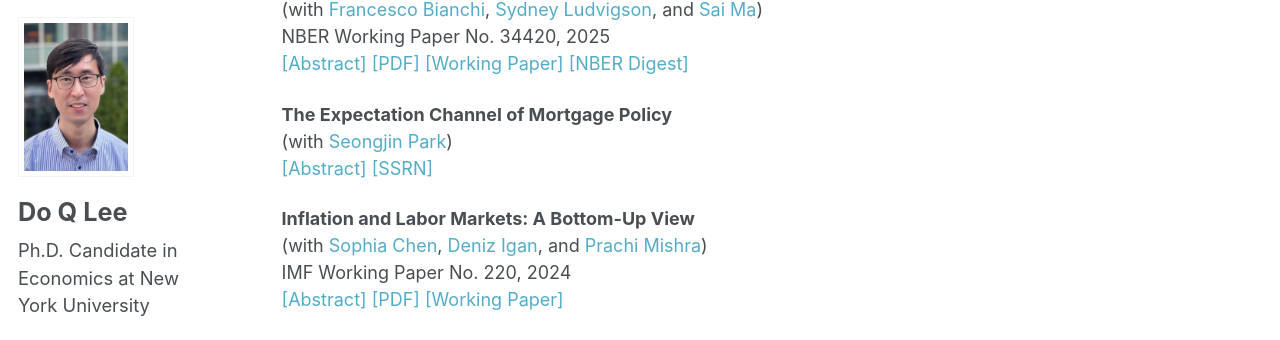
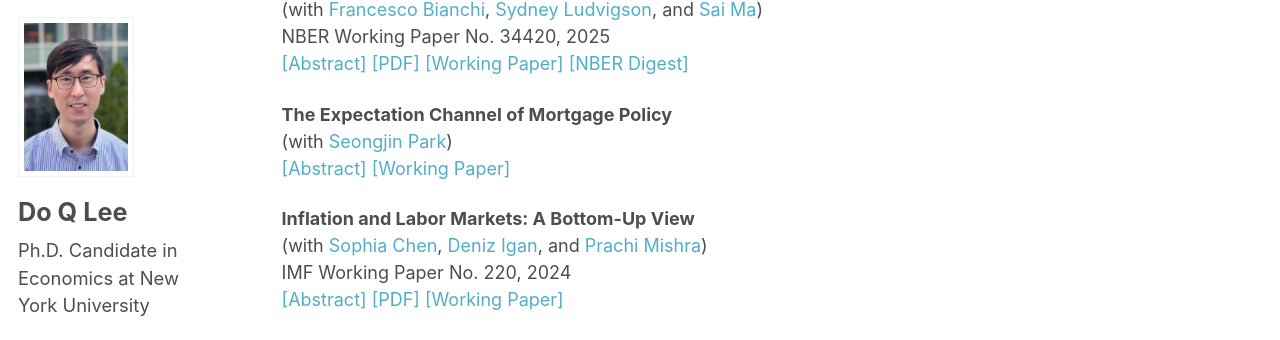
Before and after one commit to doqlee/doqlee.github.io, a Jekyll site: the page built from _pages/main.md, in a window 1280 px wide and 900 px high, scrolled down 1210 px. Shown: the part 102-442 px from the top of the window. Built offline with Jekyll 4.4.1, drawn with Linux system fonts in a browser that asks for light colours; some web fonts are replaced.

Commit message:
Update main.md

```diff
--- a/_pages/main.md
+++ b/_pages/main.md
@@ -120,7 +120,7 @@ How rational is the stock market and how efficiently does it process information
 
 **The Expectation Channel of Mortgage Policy** \
 (with [Seongjin Park](https://sites.google.com/view/seongjinpark/home?authuser=0)) \
-<a href="#/" onclick="visib('PL2024')">[Abstract]</a> [[SSRN]](https://papers.ssrn.com/sol3/papers.cfm?abstract_id=4982133)
+<a href="#/" onclick="visib('PL2024')">[Abstract]</a> [[Working Paper]](https://papers.ssrn.com/sol3/papers.cfm?abstract_id=4982133)
 <div id="PL2024" style="display: none; text-align: justify; line-height: 1.2" >
 Mortgage-borrowing restrictions, including caps on loan-to-value (LTV)
 and payment-to-income (PTI) ratios, are widely understood to affect
```
